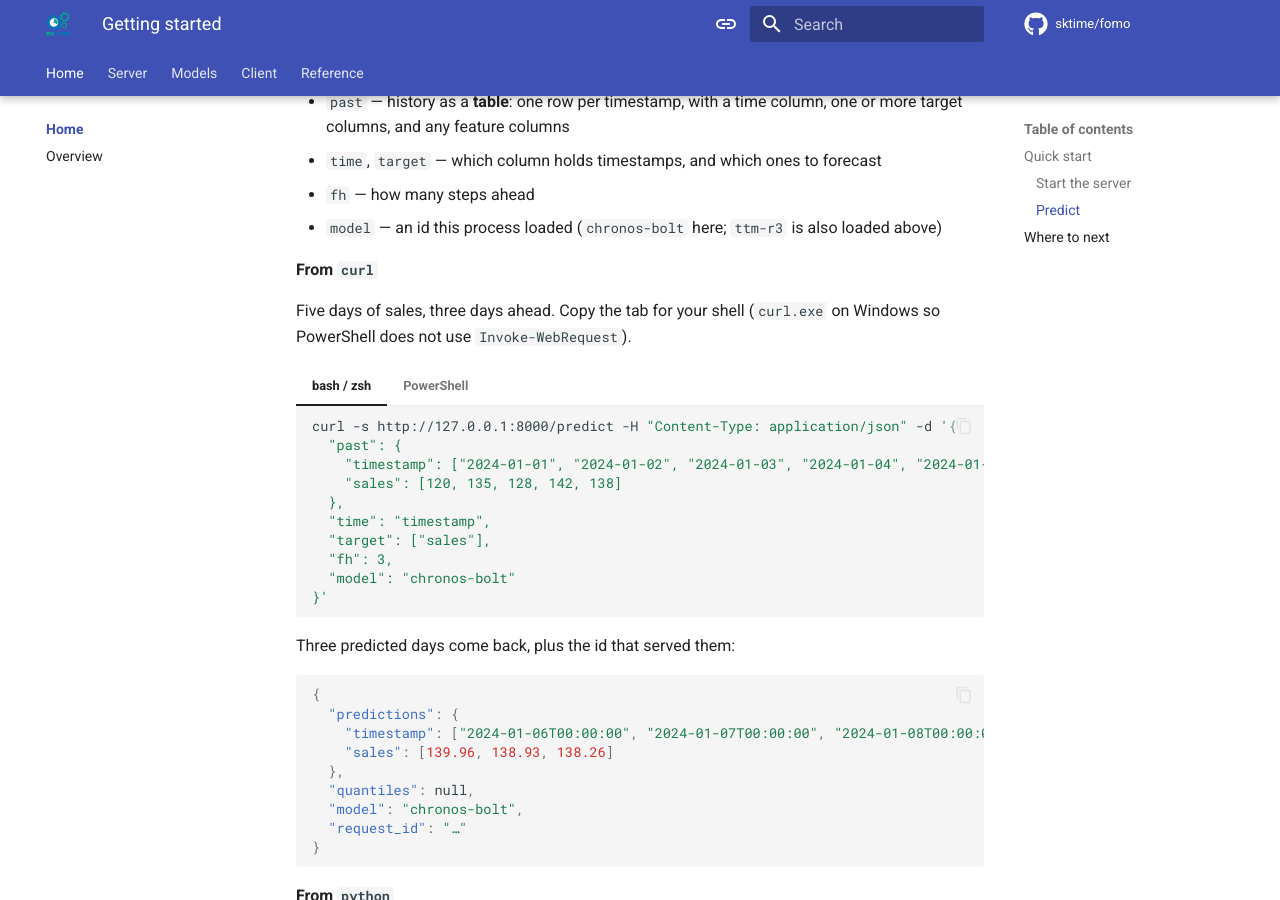
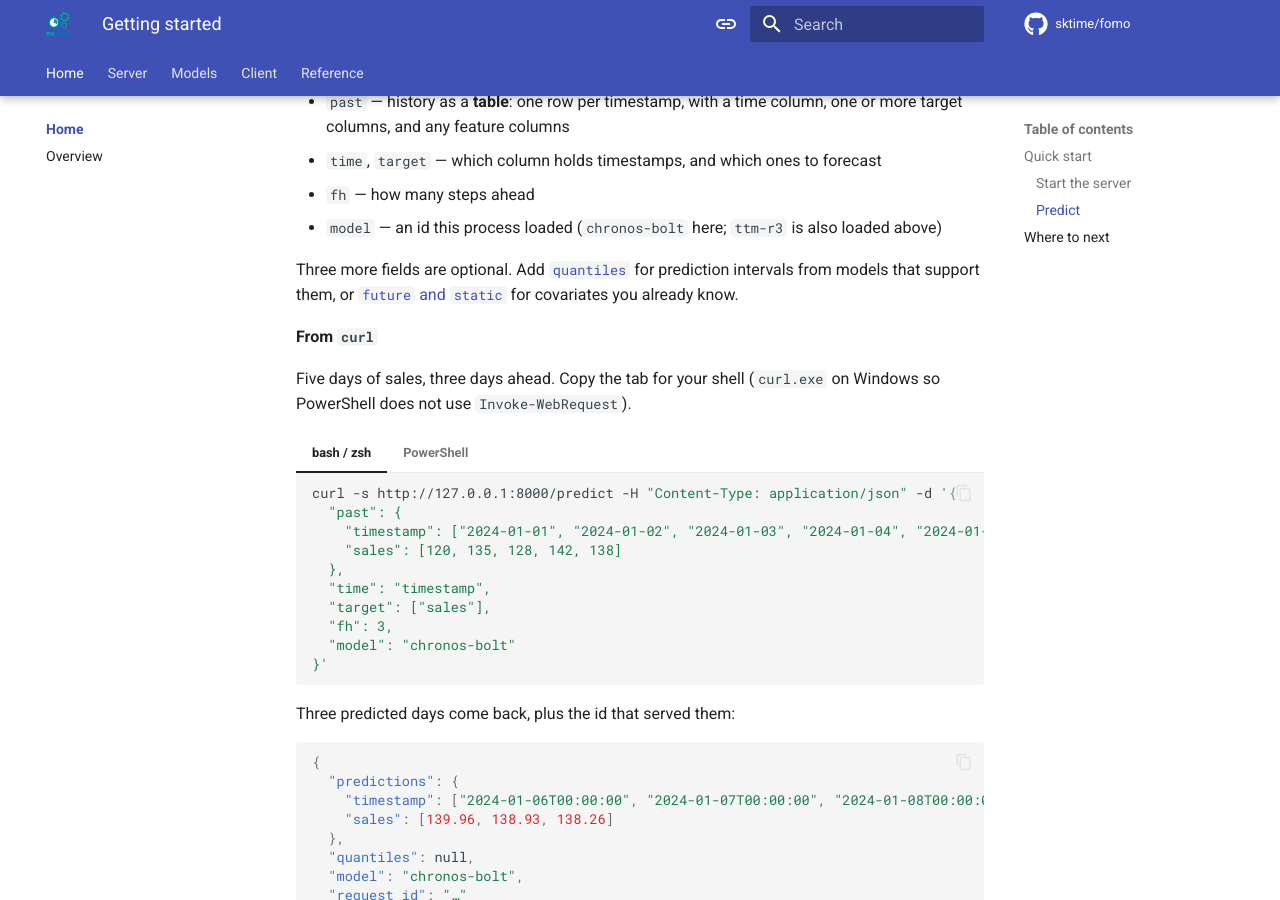
Before and after one commit to sktime/tserve, an MkDocs documentation site: the page built from docs/index.md, in a window 1280 px wide and 900 px high, scrolled down 1780 px. Built offline with MkDocs 1.6.1 and Material for MkDocs 9.7.7, drawn with Linux system fonts in a browser that asks for light colours; comment, search, counter and statistics services are not loaded.

Commit message:
add refs in "Predict"

```diff
--- a/docs/index.md
+++ b/docs/index.md
@@ -70,6 +70,8 @@ A request is a table plus the roles of its columns:
 - `time`, `target` — which column holds timestamps, and which ones to forecast
 - `fh` — how many steps ahead
 - `model` — an id this process loaded (`chronos-bolt` here; `ttm-r3` is also loaded above)
+
+Three more fields are optional. Add [`quantiles`](client/data.md#quantiles) for prediction intervals from models that support them, or [`future` and `static`](client/data.md#future-and-static-data) for covariates you already know.
 
 **From `curl`**
 
```
